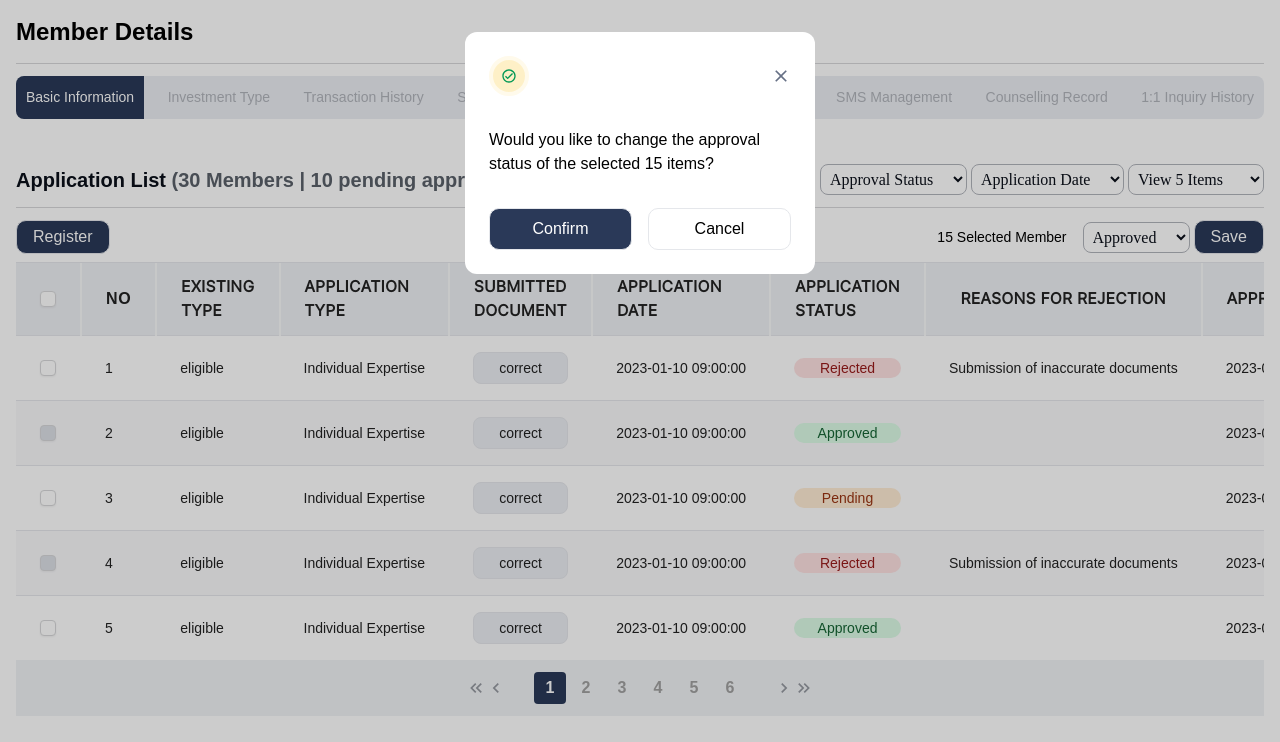
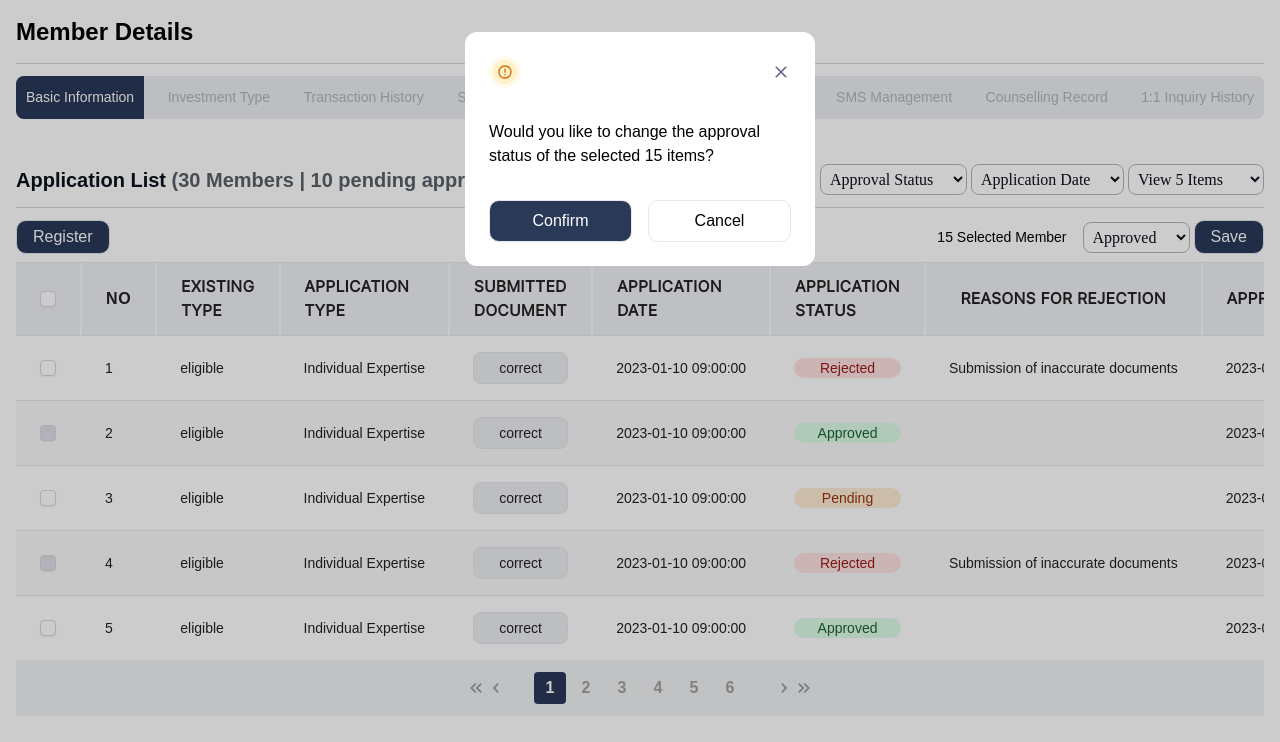
Before and after one commit to uezekiel-mufin/must_fintech, a React (Vite) app: page / in a window 1280 px wide. Both pictures are taken after a click on the button "Save". Shown: the top 742 px of the page. Built offline with nearby package versions, Linux system fonts and the light colour scheme; a web font is replaced by a local one.

Commit message:
Removed react toastify

```diff
--- a/src/components/Table/TableHeader.jsx
+++ b/src/components/Table/TableHeader.jsx
@@ -1,7 +1,5 @@
 /* eslint-disable no-unused-vars */
 import { useEffect, useState } from 'react';
-import { ToastContainer, toast } from 'react-toastify';
-import 'react-toastify/dist/ReactToastify.css';
 import StatusMoal from '../statusModal';
 import AlertModal from '../AlertModal';
 
@@ -147,7 +145,6 @@ const TableHeader = ({ setIsChecked, isChecked, setEndCount, startCount, data, s
 
 	return (
 		<>
-			<ToastContainer position='top-center' />
 			{showModal && (
 				<div className='animate-slide-in fixed top-0 left-0 z-10 right-0'>
 					<StatusMoal selectedMembers={selectedMembers} approvalStatusValue={approvalStatusValue} description={description} handleModalResponse={handleModalResponse} />
--- a/src/components/statusModal.jsx
+++ b/src/components/statusModal.jsx
@@ -1,12 +1,14 @@
 /* eslint-disable react/prop-types */
-import { MdErrorOutline, MdClose, MdOutlineCheckCircle } from 'react-icons/md';
+import { MdErrorOutline, MdClose } from 'react-icons/md';
 
 const StatusMoal = ({ selectedMembers, approvalStatusValue, description, handleModalResponse }) => {
 	return (
 		<main className='items-start h-screen flex justify-center  fixed top-0 p-8 backdrop-blur-sm z-10  left-0 right-0 bg-[rgba(0,0,0,0.2)]'>
 			<section className=' p-6 w-[350px] bg-white flex flex-col gap-8 rounded-[12px]'>
 				<span className='flex justify-between items-center'>
-					<span className={`bg-[#FEF0C7] border-[#FFFAEB] border-4 p-2 rounded-full ${approvalStatusValue === 'approved' && 'bg-[#D1FADF] '}  ${approvalStatusValue === 'rejected' && ''}  ${approvalStatusValue === 'pending' && ''}`}>{approvalStatusValue === 'approved' ? <MdOutlineCheckCircle className='text-[#039855] border-none' /> : <MdErrorOutline className='text-[#D46B08] border-none' />}</span>
+					<span className={`bg-[#FEF0C7] border-[#FFFAEB] border-4 p-1 rounded-full`}>
+						<MdErrorOutline className='text-[#D46B08] border-none' />
+					</span>
 					<span>
 						<MdClose className='text-[#667085] text-xl cursor-pointer' onClick={() => handleModalResponse('close')} />
 					</span>
```
